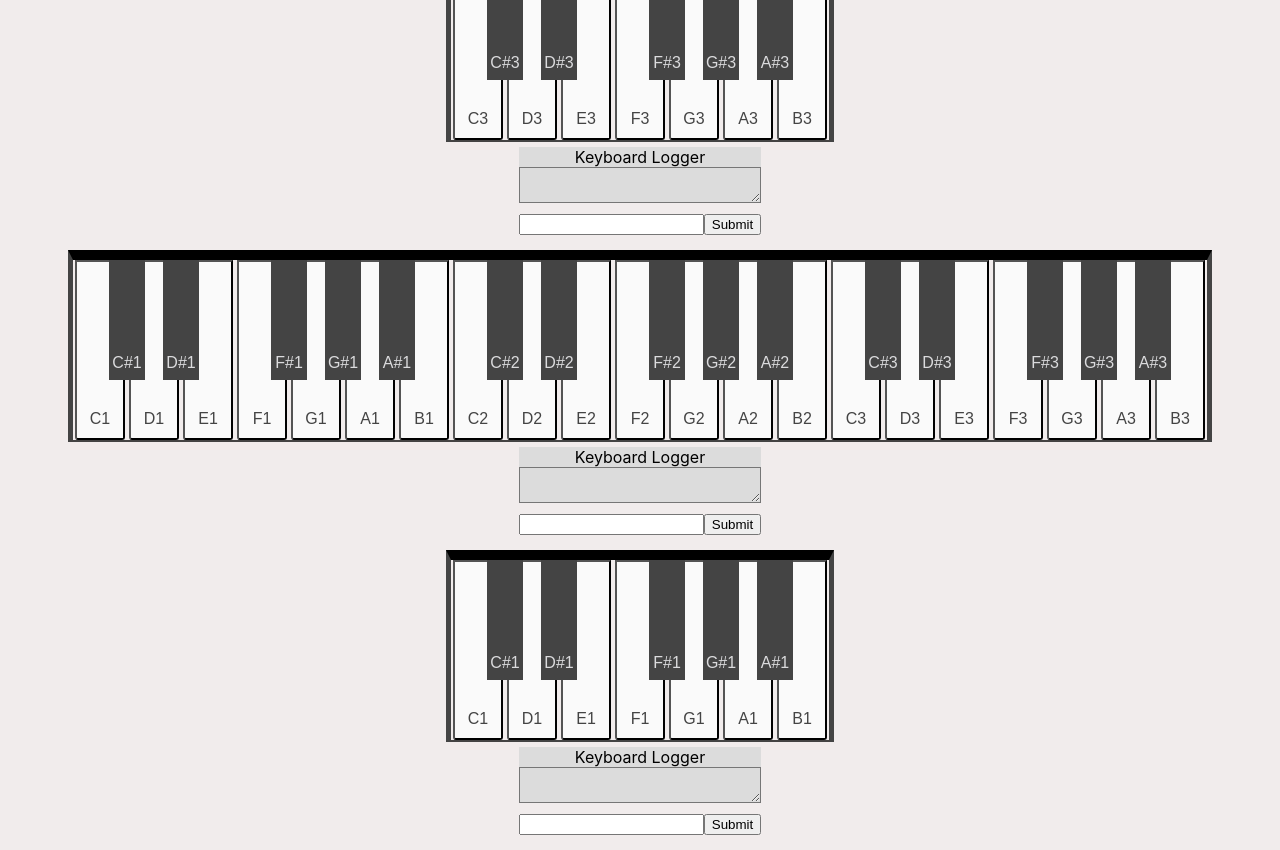
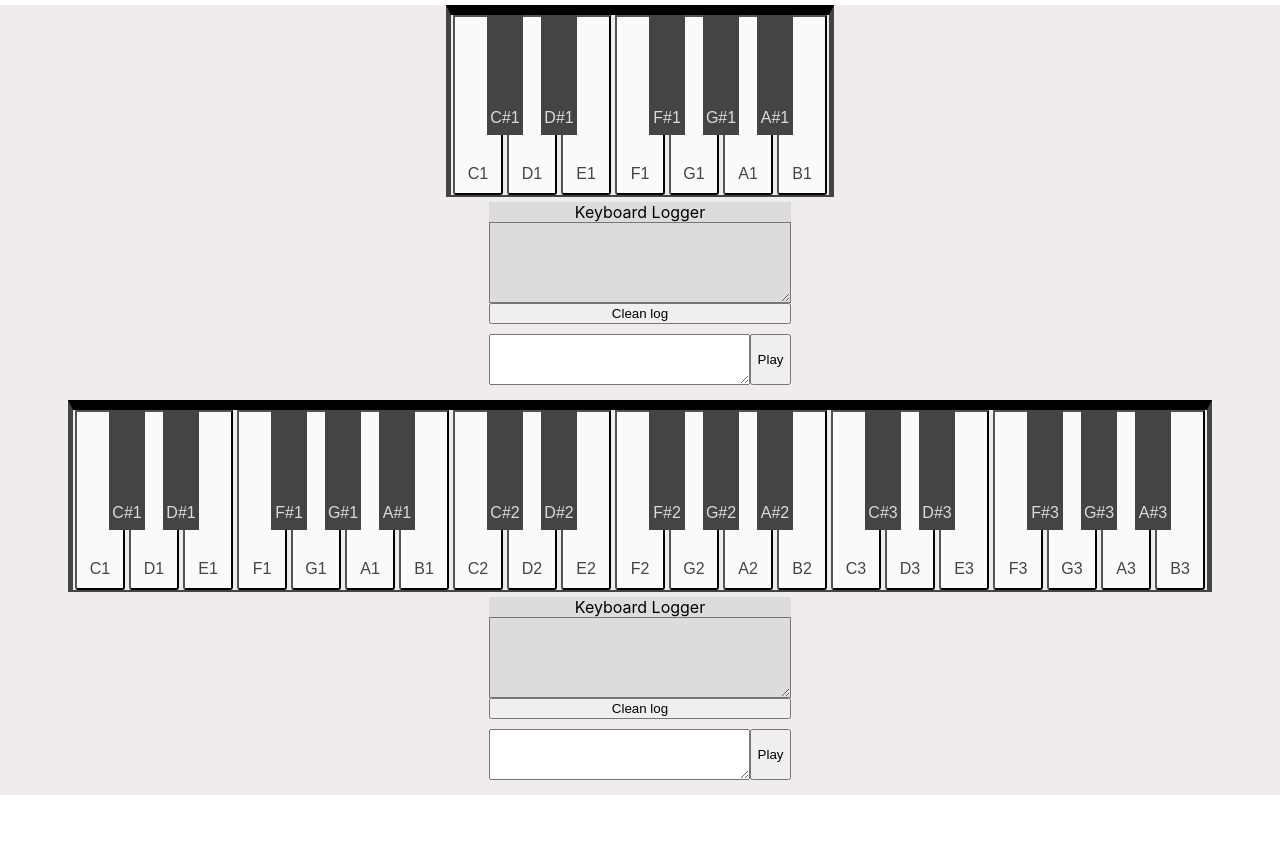
Before and after one commit to 1cor13/int-piano, a React (Create React App) app: page / in a window 1280 px wide. After the commit the page ends 800 px from the top, so only its background shows below. Built offline with nearby package versions, Linux system fonts and the light colour scheme.

Commit message:
Optimize performance by Components

```diff
--- a/src/App.css
+++ b/src/App.css
@@ -45,8 +45,8 @@
 }
 
 .white-key-playing {
-  border-bottom: 10px solid blue;
-  color: blue;
+  border-bottom: 10px solid red;
+  color: red;
 }
 
 .black-key-wrapper {
@@ -81,7 +81,11 @@
   display: grid;
   background-color: gainsboro;
 }
+.key-logger textarea {
+  background-color: gainsboro;
+}
 
 .player {
-  margin:10px 0px
+  margin:10px 0px;
+  display: flex;
 }
--- a/src/App.js
+++ b/src/App.js
@@ -6,9 +6,8 @@ import './App.css';
 function App() {
   return (
     <div className="app-container">
-      <Keyboard startKey = {"C3"} endKey = {"B3"}/>
+      <Keyboard startKey = {"C1"} endKey = {"B1"}/>
       <Keyboard startKey = {"C1"} endKey = {"B3"}/>
-      <Keyboard startKey = {"C1"} endKey = {"B1"}/>
     </div>
 
   );
--- /dev/null
+++ b/src/components/ChordPlayer.js
@@ -0,0 +1,27 @@
+import React, { useState } from "react";
+
+const ChordPlayer = ({onPlayChords}) => {
+    const [state, setState] = useState({
+        chordsInputValue:""
+    });
+
+    const onChange =(event)=> {
+        setState({
+            ...state,
+            chordsInputValue: event.target.value
+        });
+        console.log(event.target.value);
+    }
+
+    const playChordsHandler = () => {
+        onPlayChords(state.chordsInputValue.split(","));
+    }
+    return (
+    <div className="player">
+        <textarea cols="30" rows="3" type="text" value={state.chordsInputValue} onChange={onChange}/>
+        <input type="submit" value="Play" onClick={playChordsHandler}/>
+    </div>
+    );
+}
+
+export default ChordPlayer;
--- a/src/components/Keyboard.js
+++ b/src/components/Keyboard.js
@@ -1,4 +1,7 @@
-import React, {Fragment, useRef, useState } from "react";
+import React, { Fragment, useState } from "react";
+import KeyLogger from "./Logger";
+import ChordPlayer from "./ChordPlayer";
+
 
 const octaves = [1, 2, 3, 4, 5, 6, 7];
 const tones = ['C', 'C#', 'D', 'D#', 'E', 'F', 'F#', 'G', 'G#', 'A', 'A#', 'B'];
@@ -7,29 +10,30 @@ export const AllNotes = octaves.reduce((notes, octave)=> {
     const octaveNotes = tones.map(tone => `${tone}${octave}`);
     return [...notes, ...octaveNotes];
 }, []);
-const textAreaText = [];
+
 const Keyboard = ({
     startKey,
     endKey
 }) => {
     const [state, setState] = useState({
         playingKeys: [],
-        keyLogger:[],
-        inputNotes:""
+        keyLogger:"",
+        playChords: "",
+        chordsInputValue:"",
     });
-    const chordsInput = useRef();
-    const layedOutKeys = AllNotes.slice(AllNotes.indexOf(startKey), AllNotes.indexOf(endKey) + 1);
 
-    const whiteKey = (keyText, isPlaying, eventHandlers) => {
+    const selectedNotes = AllNotes.slice(AllNotes.indexOf(startKey), AllNotes.indexOf(endKey) + 1);
+
+    const WhiteKey = (keyText, isKeyPlaying, eventHandlers) => {
         return(
-            <button className={`white-key ${isPlaying? "white-key-playing": ""}`}
+            <button className={`white-key ${isKeyPlaying? "white-key-playing": ""}`}
                 { ...eventHandlers } >
                 <div className={"key-text"}>{keyText}</div>
             </button>
         );
     };
 
-    const blackKey = (keyText, isKeyPlaying, eventHandlers) => {
+    const BlackKey = (keyText, isKeyPlaying, eventHandlers) => {
         return(
             <div className="black-key-wrapper">
                 <button className={`black-key
@@ -46,137 +50,75 @@ const Keyboard = ({
         setState({
             ...state,
             playingKeys: [...state.playingKeys, playedKey],
-            keyLogger: [...state.keyLogger, playedKey]
+            keyLogger: playedKey
         });
         console.log(`played: ${playedKey}`);
+        console.log(`new log state`, state.keyLogger);
     }
 
     const onNoteReleased = playedKey => {
-        setState({
-            ...state,
-            playingKeys: state.playingKeys.filter(key => key !== playedKey)
-        });
+        if(playedKey && selectedNotes.includes(playedKey)) {
+            console.log("before release state", state);
+            setState({
+                ...state,
+                playingKeys: state.playingKeys.filter(key => key !== playedKey),
+                keyLogger:""
+            });
+            console.log("after release state", state);
+        }
+
     }
 
-    const FullLayout = layedOutKeys.map((selectedKey) => {
-        const RenderedKey = selectedKey.includes('#') ? blackKey : whiteKey;
+    const KeyboardLayedOut = selectedNotes.map((selectedKey) => {
+        const RenderedKey = selectedKey.includes('#') ? BlackKey : WhiteKey;
         const isKeyPlaying = state.playingKeys.includes(selectedKey);
 
         // We are only handling mouse and touch event, no keyboard event.
         const eventHandlers = {
             onMouseDown: () => onNotePressed(selectedKey),
             onMouseUp: () => onNoteReleased(selectedKey),
-            onMouseOut: () => onNoteReleased(selectedKey),
+            // onMouseOut: () => onNoteReleased(selectedKey),
             onTouchStart: () => onNotePressed(selectedKey),
             onTouchEnd: () => onNoteReleased(selectedKey)
-        }
+        };
 
+        const keyText = selectedKey;
         return (
             <Fragment key={selectedKey}>
-                <RenderedKey
-                    isKeyPlaying = {isKeyPlaying}
-                    keyText = {selectedKey}
-                    eventHandlers = {eventHandlers}
-                />
+                { RenderedKey(
+                    keyText,
+                    isKeyPlaying,
+                    eventHandlers)
+                }
             </Fragment>
         );
     });
 
-    const KeyLogger = () => (
-        <div className={"key-logger"}>
-            <textarea readOnly>`${state.keyLogger.join(",") || "empty"}`</textarea>
-        </div>
-    );
-
-    const  onPlayChords = ()=> {
-        const chordKeys = chordsInput.current.value.split(",");
-        playChords(chordKeys);
-    }
-
-    const playChords = (chords) => {
+    const playChordsHandler = (chords) => {
         const note = chords.shift();
-        if(note && AllNotes.includes(note)) {
+        if(note && selectedNotes.includes(note)) {
             onNotePressed(note);
             const intervalID = setTimeout(() => {
                 onNoteReleased(note);
                 clearTimeout(intervalID);
-                // console.log("cleared Timeout");
-                playChords(chords);
-                console.log("called new chords ", chords)
+                playChordsHandler(chords);
             }, 1000);
-            // clearTimeout(intervalID);
         } else if(chords.length > 0) {
-            playChords(chords);
+            playChordsHandler(chords);
         }
     }
-
+    console.log("state before rendering log", state);
     return(
         <div className="keyboard-container">
             <div className="keyboard-layer-container">
-                <Fragment>
-                    {layedOutKeys.map(item => {
-                        const isPlaying = state.playingKeys.includes(item);
-                        const eventHandlers = {
-                            onMouseDown: () => onNotePressed(item),
-                            onMouseUp: () => onNoteReleased(item),
-                            onMouseOut: () => onNoteReleased(item),
-                            onTouchStart: () => onNotePressed(item),
-                            onTouchEnd: () => onNoteReleased(item)
-                        }
-                        if(!item.includes("#")) {
-                            return (
-                                <Fragment key={item}>
-                                    <button className={`white-key ${isPlaying? "white-key-playing": ""}`}
-                                        { ...eventHandlers } >
-                                        <div className={"key-text"}>{item}</div>
-                                    </button>
-                                </Fragment>
-                            )
-                        }
-                        return (
-                            <Fragment key={item}>
-                                <div className="black-key-wrapper">
-                                    <button className={`black-key ${isPlaying? "black-key-playing": ""}`}
-                                        { ...eventHandlers } >
-                                        <div className={"key-text"}>{item}</div>
-                                    </button>
-                                </div>
-                            </Fragment>
-                        )
-                    })
-                    }
-                </Fragment>
+                {KeyboardLayedOut}
             </div>
             <div className="key-logger-player">
-                <div className="key-logger">
-                    <label>Keyboard Logger</label>
-                    <textarea readOnly className="key-logger" value={state.keyLogger.join(",")}/>
-                </div>
-                <div className="player">
-                    <input type="text" ref={chordsInput}/>
-                    {/* <input type="textarea" /> */}
-                    <input type="submit" onClick={onPlayChords}/>
-                    {/* <input></input><button/> */}
-                </div>
+                <KeyLogger log = {state.keyLogger}/>
+                <ChordPlayer onPlayChords={playChordsHandler}/>
             </div>
         </div>
     );
 };
-// const MyKeyboard = ({startKey, endKey}) => {
-//     return (
-//         <div className="keyboard-container">
-//             <Keyboard startKey = {"C3"} endKey = {"B3"}/>
-//             <Fragment>
-//             const KeyLogger = () => (
-//         <div className={"key-logger"}>
-//             <textarea readonly>`${state.keyLogger.join(",") || "empty"}`</textarea>
-//         </div>
-//     );
-//             </Fragment>
-
-//         </Fragment>
-
-//     );
-
 
 export  default Keyboard;
--- /dev/null
+++ b/src/components/Logger.js
@@ -0,0 +1,27 @@
+import React, { useRef } from "react";
+
+const KeyLogger = ({log}) => {
+
+    const refLogger = useRef();
+    let logText = "";
+    let log_ = log.trim();
+
+    if(refLogger.current) {
+        logText = refLogger.current.value.trim();
+        logText += logText && !!log_ ? `,${log_}`: log_;
+    }
+
+    const onClearLog =() => {
+        refLogger.current.value = "";
+    };
+
+    return (
+    <div className={"key-logger"}>
+        <label>Keyboard Logger</label>
+        <textarea cols={30} rows={5} readOnly value={logText} ref={refLogger}/>
+        <input type="submit" value="Clean log"/>
+    </div>
+    );
+}
+
+export default KeyLogger;
```
